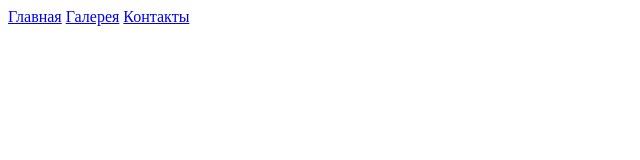
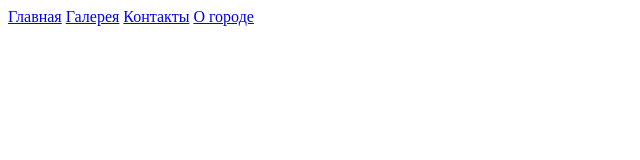
Before and after one commit to Garmen-YT/congville, a plain HTML site: page contacts.html in a window 1280 px wide. Shown: the full height of the page, 0-640 px from the left. Drawn offline with Linux system fonts and the light colour scheme.

Commit message:
Update contacts.html

```diff
--- a/contacts.html
+++ b/contacts.html
@@ -1,6 +1,6 @@
 <html>
   <head><title>Сайт города Конгвиль</title></head>
   <body>
-    <header><nav><a href = "index.html">Главная</a> <a href = "gallery.html">Галерея</a> <a href="contacts.html">Контакты</a></nav></header>
+    <header><nav><a href = "index.html">Главная</a> <a href = "gallery.html">Галерея</a> <a href="contacts.html">Контакты</a> <a href="info.html">О городе</a></nav></header>
   </body>
 </html>
```
